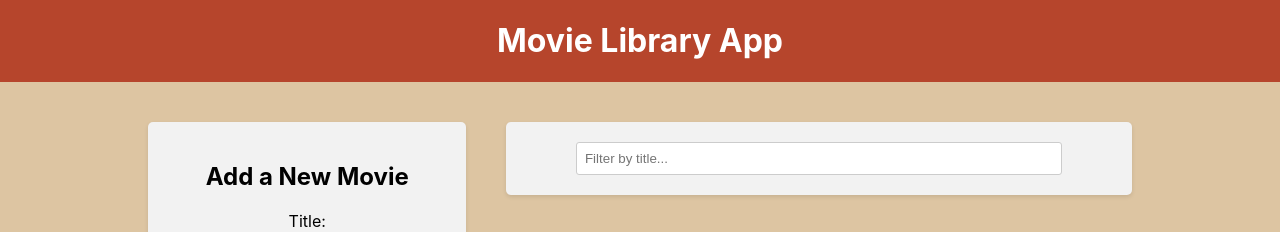
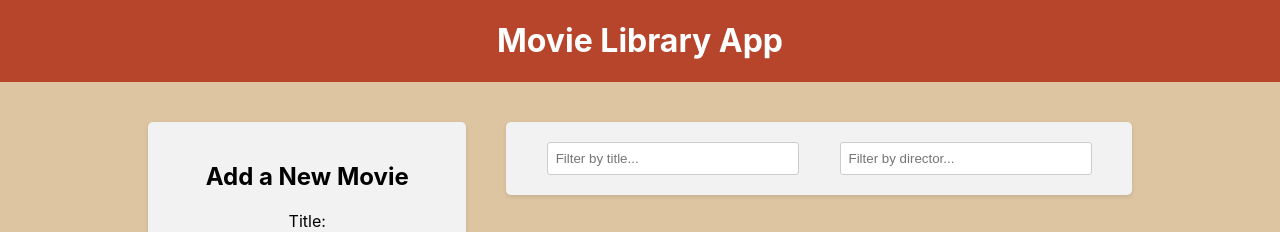
Before and after one commit to romanzollo/movie-library-app, a React (Create React App) app in the folder frontend/: page / in a window 1280 px wide. Shown: the top 232 px of the page. Built offline with nearby package versions, Linux system fonts and the light colour scheme.

Commit message:
Added filter by director

```diff
--- a/frontend/src/Redux/slices/filterSlice.js
+++ b/frontend/src/Redux/slices/filterSlice.js
@@ -4,6 +4,7 @@ import { createSlice } from '@reduxjs/toolkit';
 // создаем начальное состояние
 const initialState = {
     title: '',
+    director: '',
 };
 
 // создаем саму функцию генератор
@@ -13,18 +14,22 @@ const filterSlice = createSlice({
     reducers: {
         setTitleFilter: (state, action) => {
             /* создаем НОВЫЙ объект из текущего состояния т.к. изменять текущее состояние в redux нельзя */
-            return { ...state, title: action.payload };
+            // return { ...state, title: action.payload };
 
             /* НО!!! */
 
             /* в redux-slices менять текущее состояние(state) можно, т.к. эта возможность предоставляется благодаря библиотеке Immer (встроенна в @reduxjs/toolkit) которая внутри формирует новый объект из измененного текущего состояния. return не нужен т.к. Immer отслеживает изменения объекта state */
-            // state.title = action.payload;
+            state.title = action.payload;
+        },
+        setDirectorFilter: (state, action) => {
+            state.director = action.payload;
         },
     },
 });
 
-export const { setTitleFilter } = filterSlice.actions;
+export const { setTitleFilter, setDirectorFilter } = filterSlice.actions;
 
 export const selectTitleFilter = (state) => state.filter.title;
+export const selectDirectorFilter = (state) => state.filter.director;
 
 export default filterSlice.reducer;
--- a/frontend/src/components/Filter/Filter.jsx
+++ b/frontend/src/components/Filter/Filter.jsx
@@ -1,20 +1,28 @@
 import { useDispatch, useSelector } from 'react-redux';
 import {
     setTitleFilter,
+    setDirectorFilter,
     selectTitleFilter,
+    selectDirectorFilter,
 } from '../../redux/slices/filterSlice';
 import './Filter.css';
 
 const Filter = () => {
     const titleFilter = useSelector(selectTitleFilter);
+    const directorFilter = useSelector(selectDirectorFilter);
     const dispatch = useDispatch();
 
     const handleFilterTitleChange = (e) => {
         dispatch(setTitleFilter(e.target.value));
     };
 
+    const handleFilterDirectorChange = (e) => {
+        dispatch(setDirectorFilter(e.target.value));
+    };
+
     return (
         <div className="app-block filter">
+            <div className="filter-row">
                 <div className="filter-group">
                     <input
                         type="text"
@@ -23,6 +31,15 @@ const Filter = () => {
                         value={titleFilter}
                     />
                 </div>
+                <div className="filter-group">
+                    <input
+                        type="text"
+                        placeholder="Filter by director..."
+                        onChange={handleFilterDirectorChange}
+                        value={directorFilter}
+                    />
+                </div>
+            </div>
         </div>
     );
 };
--- a/frontend/src/components/MovieList/MovieList.jsx
+++ b/frontend/src/components/MovieList/MovieList.jsx
@@ -1,12 +1,16 @@
 import { useSelector, useDispatch } from 'react-redux';
 import { BsBookmarkCheck, BsBookmarkCheckFill } from 'react-icons/bs';
 import { deleteMovie, toggleFavorite } from '../../redux/Movies/actionCreators';
-import { selectTitleFilter } from '../../redux/slices/filterSlice';
+import {
+    selectTitleFilter,
+    setDirectorFilter,
+} from '../../redux/slices/filterSlice';
 import './MovieList.css';
 
 const MovieList = () => {
     const movies = useSelector((state) => state.movies);
     const filterTitle = useSelector(selectTitleFilter);
+    const filterDirector = useSelector((state) => state.filter.director);
     const dispatch = useDispatch();
 
     const handleDeleteBtn = (id) => {
@@ -17,7 +21,12 @@ const MovieList = () => {
         const matchesTitle = movie.title
             .toLowerCase()
             .includes(filterTitle.toLowerCase());
-        return matchesTitle;
+
+        const matchesDirector = movie.director
+            .toLowerCase()
+            .includes(filterDirector.toLowerCase());
+
+        return matchesTitle && matchesDirector;
     });
 
     const handleFavoriteMovie = (id) => {
```
Lines whose indentation alone changed are shown as unchanged.
